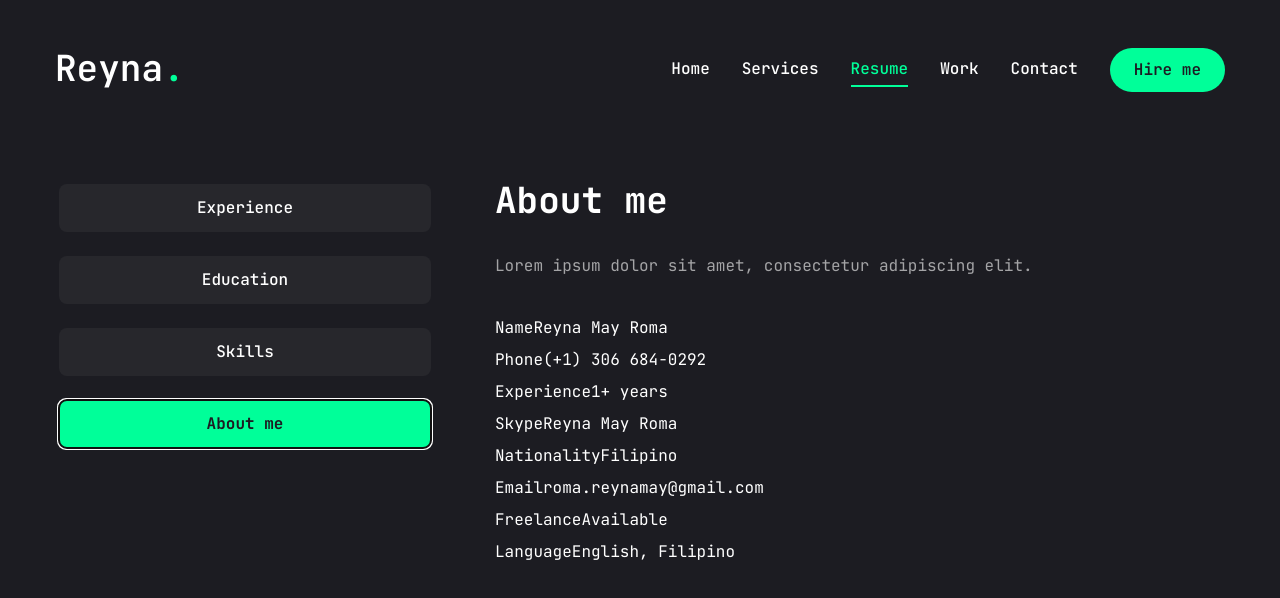
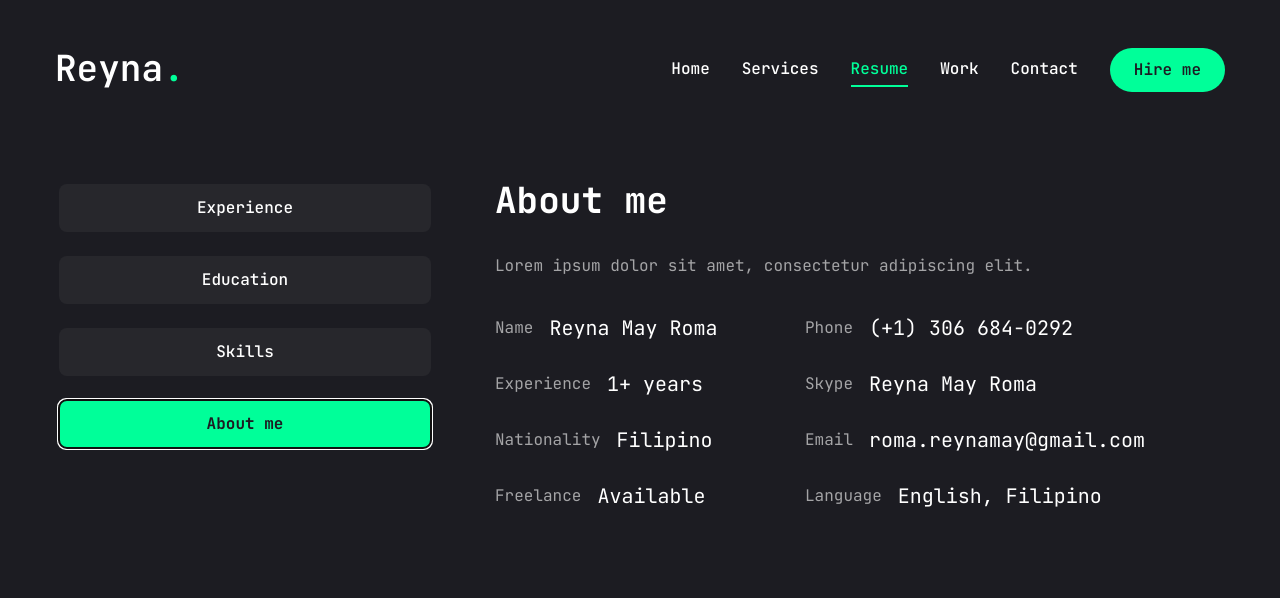
Before and after one commit to reynaroma/reyna-portfolio, a Next.js app: page /resume in a window 1280 px wide. Both pictures are taken after a click on the tab "About me". Shown: the top 598 px of the page. Built offline with nearby package versions, Linux system fonts and the light colour scheme.

Commit message:
Style between the fields

```diff
--- a/app/resume/page.jsx
+++ b/app/resume/page.jsx
@@ -252,11 +252,13 @@ const Resume = () => {
               <div className='flex flex-col gap-[30px]'>
                 <h3 className='text-4xl font-bold'>{about.title}</h3>
                 <p className='max-w-[600px] text-white/60 mx-auto xl:mx-0'>{about.description}</p>
-                <ul>
+                <ul className='grid grid-cols-1 xl:grid-cols-2 gap-y-6 max-w-[620px] mx-auto xl:mx-0'>
                   {about.info.map((item, index) => (
-                    <li key={index}>
-                      <span>{item.fieldName}</span>
-                      <span>{item.fieldValue}</span>
+                    <li
+                      className='flex items-center justify-center xl:justify-start gap-4'
+                      key={index}>
+                      <span className='text-white/60'>{item.fieldName}</span>
+                      <span className='text-xl'>{item.fieldValue}</span>
                     </li>
                   ))}
                 </ul>
```
